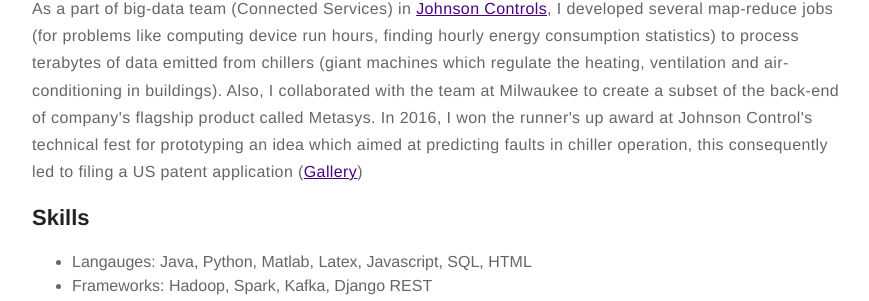
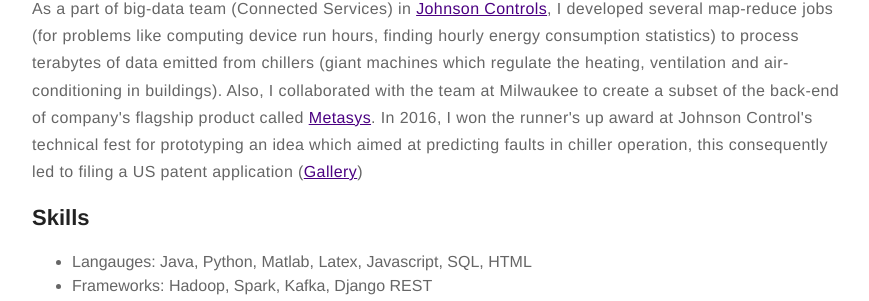
Before and after one commit to dishant-mittal/dishant-mittal.github.io, a Jekyll site: the page built from about.md, in a window 1280 px wide. Shown: the part 788-1089 px from the top of the page, without its empty margins (203-1072 px from the left). Built offline with Jekyll 4.4.1, drawn with Linux system fonts in a browser that asks for light colours; part of the change alters nothing that is shown.

```diff
--- a/about.md
+++ b/about.md
@@ -9,7 +9,7 @@ I currently work at the <a href="http://blizzard.cs.uwaterloo.ca/iss4e/">Informa
  (<a href="https://dishant-mittal.github.io/projects/">explore</a>)</p>
 
 <h2>Industry Experience</h2>
-<p>As a part of big-data team (Connected Services) in <a href="http://www.johnsoncontrols.com/">Johnson Controls</a>, I developed several map-reduce jobs (for problems like computing device run hours, finding hourly energy consumption statistics) to process terabytes of data emitted from chillers (giant machines which regulate the heating, ventilation and air-conditioning in buildings). Also, I collaborated with the team at Milwaukee to create a subset of the back-end of company's flagship product called Metasys. In 2016, I won the runner's up award at Johnson Control's technical fest for prototyping an idea which aimed at predicting faults in chiller operation, this consequently led to filing a US patent application (<a href="https://photos.app.goo.gl/btoSNNjzXyCrjLyA3">Gallery</a>)</p>
+<p>As a part of big-data team (Connected Services) in <a href="http://www.johnsoncontrols.com/">Johnson Controls</a>, I developed several map-reduce jobs (for problems like computing device run hours, finding hourly energy consumption statistics) to process terabytes of data emitted from chillers (giant machines which regulate the heating, ventilation and air-conditioning in buildings). Also, I collaborated with the team at Milwaukee to create a subset of the back-end of company's flagship product called <a href="http://www.johnsoncontrols.com/buildings/building-management/building-automation-systems-bas">Metasys</a>. In 2016, I won the runner's up award at Johnson Control's technical fest for prototyping an idea which aimed at predicting faults in chiller operation, this consequently led to filing a US patent application (<a href="https://photos.app.goo.gl/btoSNNjzXyCrjLyA3">Gallery</a>)</p>
 
 
 
```
Also changed, not shown: 2 other files.
